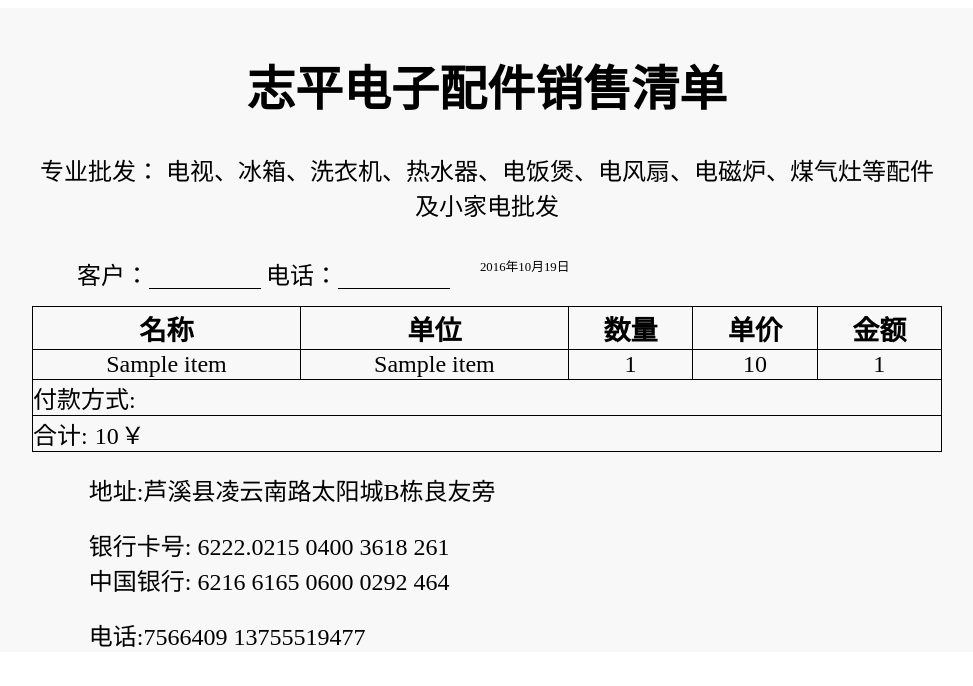
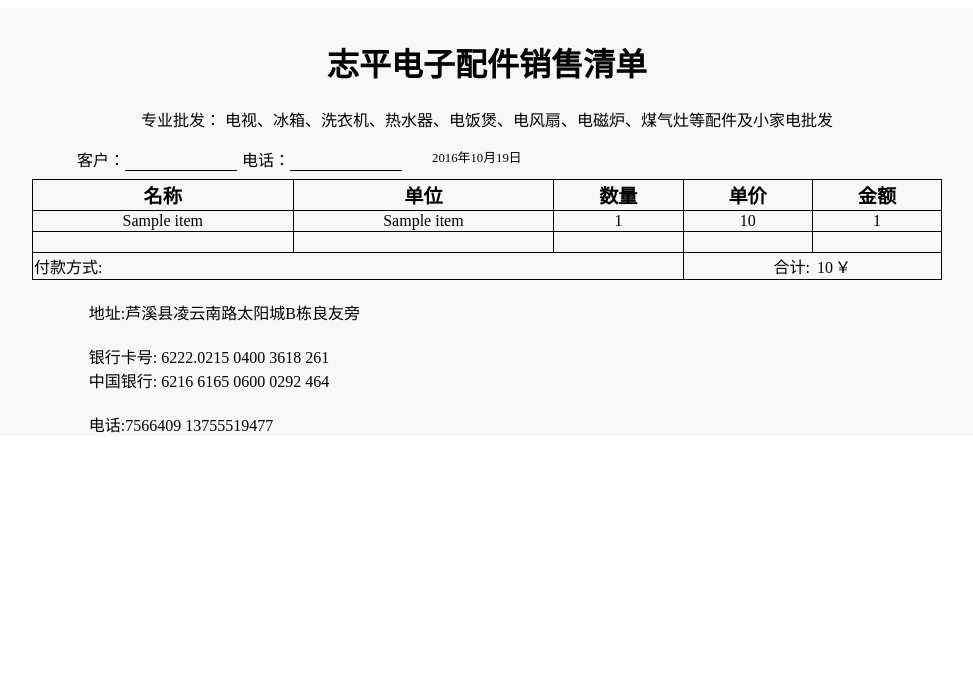
Before and after one commit to malongge/inventory, a Django app: template store/templates/admin/liuzhiping/report.html in a window 1280 px wide. Shown: the top 686 px of the page, without its empty margins (153-1126 px from the left). Run offline with Django 3.2, Linux system fonts and the light colour scheme; data comes from the database, SQL or seed files in the repository; both versions use the stored data as it was after the commit; tables that the repository leaves empty hold one stand-in row (values such as "Sample post"); the template is opened without the code that fills it: values that come from a table or form of the project are taken from there, most other values are stand-ins (such as "Sample title", 1, 10 or a date in 2020).

Commit message:
调整清单打印输出

```diff
--- a/store/admin.py
+++ b/store/admin.py
@@ -238,6 +238,7 @@ class OrderAdmin(OrderMixin, admin.ModelAdmin):
     def report_view(self, request):
         data = []
         all_price = 0.0
+        cell_num = 0
         for key, value in json.loads(request.POST['data_list']).items():
             g = Goods.objects.get(id=key)
             g.num = value
@@ -249,11 +250,14 @@ class OrderAdmin(OrderMixin, admin.ModelAdmin):
                                            updater=request.user,
                                            average_price=g.average_price,
                                            sell_price=g.last_price)
+            cell_num += 1
 
 
         default_report = Report.objects.filter(tag=True).order_by('-date')[0]
 
-        return render(request, context={'data': data, 'report': default_report, 'price': all_price}, template_name=self.report_template)
+
+        return render(request, context={'data': data, 'report': default_report, 'price': all_price,
+                                        'cell_num': range(max(15-cell_num, 0))}, template_name=self.report_template)
 
 class ReportAdmin(admin.ModelAdmin):
     list_display = ('title', 'alias', 'ad', 'phone', 'address', 'remark', 'date',
--- a/store/templates/admin/liuzhiping/report.html
+++ b/store/templates/admin/liuzhiping/report.html
@@ -5,18 +5,14 @@
     <meta charset="UTF-8">
     <title>Title</title>
     <style type="text/css">
-        {#        .container {#}
-        {#            margin: auto;#}
-        {#            vertical-align: middle;#}
-        {#        }#}
+
         .container {
             width: 90%;
-{#            height: 80px;#}
             background: #f8f8f8;
             margin: auto;
             padding-top: 10px;
             text-align: center;
-            font-size: 1.5rem;
+{#            font-size: 1.2rem;#}
         }
 
         .width {
@@ -25,21 +21,18 @@
         }
 
         .ad-title {
-{#            width: 500px;#}
-{#            margin: auto;#}
-            margin-bottom: 10px;
+
         }
 
         .title {
             padding-bottom: 5px;
             overflow: hidden;
-            margin-bottom: 10px;
+            margin-bottom: 3px;
         }
 
         .title ul {
             display: block;
             list-style-type: none;
-{#            height: 30px;#}
             clear: both;
         }
 
@@ -62,12 +55,13 @@
 
         table thead {
             margin: 2px 0;
-            font-size: 1.7rem;
+            font-size: 1.2rem;
             font-weight: bold;
         }
 
         td {
             border: 1px solid;
+            min-height: 1rem;
         }
 
         .count {
@@ -176,13 +170,23 @@ window.print();
                 <td>{{ item.count }}</td>
             </tr>
         {% endfor %}
+        {% for _ in cell_num %}
+            <tr>
+                <td>&nbsp;</td>
+                <td></td>
+                <td></td>
+                <td></td>
+                <td></td>
+            </tr>
+        {% endfor %}
+        <tr><td colspan="3" style="text-align: left">付款方式:</td><td colspan="2">合计:<p id="count-all">{{ price }}</p>￥</td></tr>
         </tbody>
     </table>
     </div>
-    <div class="count width">
-        <div>付款方式:</div>
-        <div>合计:<p id="count-all">{{ price }}</p>￥</div>
-    </div>
+{#    <div class="count width">#}
+{#        <div style="text-align: left">付款方式:</div>#}
+{#        <div>合计:<p id="count-all">{{ price }}</p>￥</div>#}
+{#    </div>#}
     <div class="footer">地址:{{ report.address }}</div>
     <div class="footer">{{ report.remark | linebreaksbr }}</div>
     <div class="footer">电话:{{ report.phone }}</div>
```
Also changed, not shown: store.db.
